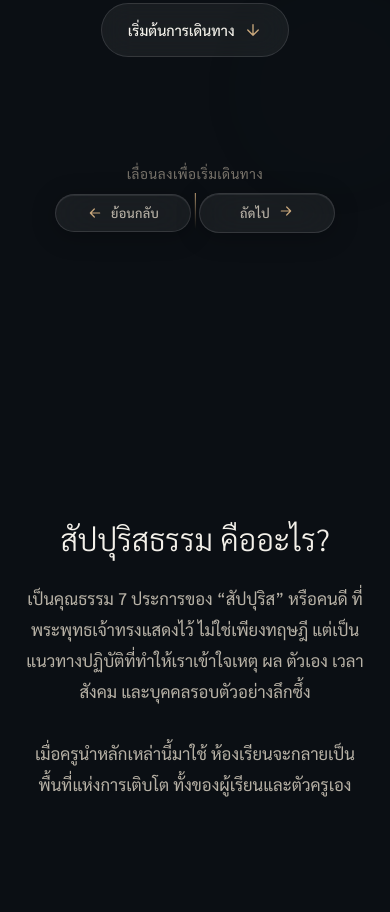
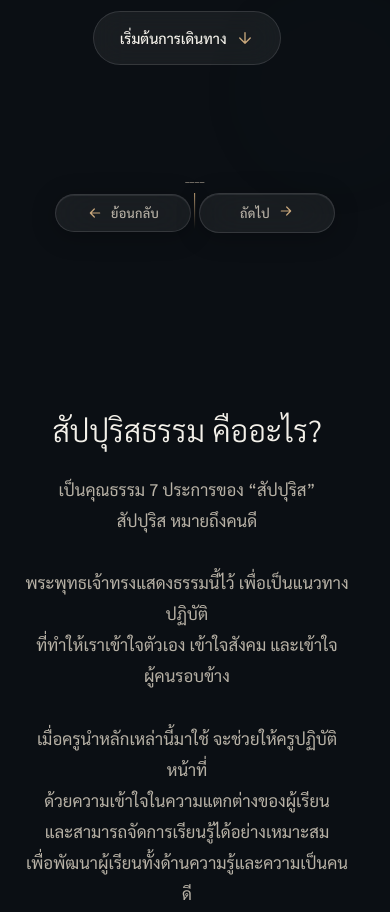
Before and after one commit to Pepsi1219/sappurisadhamma, a plain HTML site: page index.html in a window 390 px wide. Shown: the part 591-1503 px from the top of the page. Drawn offline with Linux system fonts and the light colour scheme.

Commit message:
edit responsive for mobile

```diff
--- a/css/main.css
+++ b/css/main.css
@@ -251,6 +251,7 @@
 
 .hero__title span {
   display: block;
+  margin-top: 0.35em;
   color: var(--text-accent);
   font-weight: var(--fw-medium);
 }
@@ -714,11 +715,18 @@
   }
 
   .section {
+    /* right padding ต้องกว้างพอให้เนื้อหาไม่ชน spatial-nav dots
+       (dots อยู่ right:0.85rem + 8px width ≈ 1.35rem จากขอบขวา) */
     padding:
       calc(3.5rem + env(safe-area-inset-top))
-      calc(1.25rem + env(safe-area-inset-right))
+      calc(2.5rem + env(safe-area-inset-right))
       calc(5.5rem + env(safe-area-inset-bottom))
-      calc(1.25rem + env(safe-area-inset-left));
+      calc(1.5rem + env(safe-area-inset-left));
+  }
+
+  /* หน้าหลักธรรมบนจอเล็ก: ดัน padding-top ลงเพื่อให้ apply-card ขึ้นสูงกว่าเดิม */
+  .section:has(.apply-card) {
+    padding-top: calc(1.75rem + env(safe-area-inset-top));
   }
 
   .apply-card {
@@ -727,6 +735,10 @@
 
   .guidance-line {
     bottom: 1.5rem;
+  }
+
+  .credits__list {
+    max-width: 20rem;
   }
 
   .credits__person {
--- a/index.html
+++ b/index.html
@@ -37,7 +37,7 @@
 
   <!-- Guidance light -->
   <div class="guidance-line" id="guidance">
-    <span class="guidance-line__text">เลื่อนลงเพื่อเริ่มเดินทาง</span>
+    <span class="guidance-line__text">____</span>
     <div class="guidance-line__bar"></div>
   </div>
 
@@ -76,11 +76,9 @@
       <div class="principle reveal">
         <h2 class="intro__title">สัปปุริสธรรม คืออะไร?</h2>
         <p class="intro__text">
-          เป็นคุณธรรม 7 ประการของ “สัปปุริส” หรือคนดี ที่พระพุทธเจ้าทรงแสดงไว้
-          ไม่ใช่เพียงทฤษฎี แต่เป็นแนวทางปฏิบัติที่ทำให้เราเข้าใจเหตุ ผล ตัวเอง
-          เวลา สังคม และบุคคลรอบตัวอย่างลึกซึ้ง<br><br>
-          เมื่อครูนำหลักเหล่านี้มาใช้ ห้องเรียนจะกลายเป็นพื้นที่แห่งการเติบโต
-          ทั้งของผู้เรียนและตัวครูเอง
+          เป็นคุณธรรม 7 ประการของ “สัปปุริส” <br>สัปปุริส หมายถึงคนดี<br> <br>พระพุทธเจ้าทรงแสดงธรรมนี้ไว้
+          เพื่อเป็นแนวทางปฏิบัติ<br>ที่ทำให้เราเข้าใจตัวเอง เข้าใจสังคม และเข้าใจผู้คนรอบข้าง<br><br>
+          เมื่อครูนำหลักเหล่านี้มาใช้ จะช่วยให้ครูปฏิบัติหน้าที่<br>ด้วยความเข้าใจในความแตกต่างของผู้เรียน <br>และสามารถจัดการเรียนรู้ได้อย่างเหมาะสม <br>เพื่อพัฒนาผู้เรียนทั้งด้านความรู้และความเป็นคนดี
         </p>
       </div>
     </div>
```
